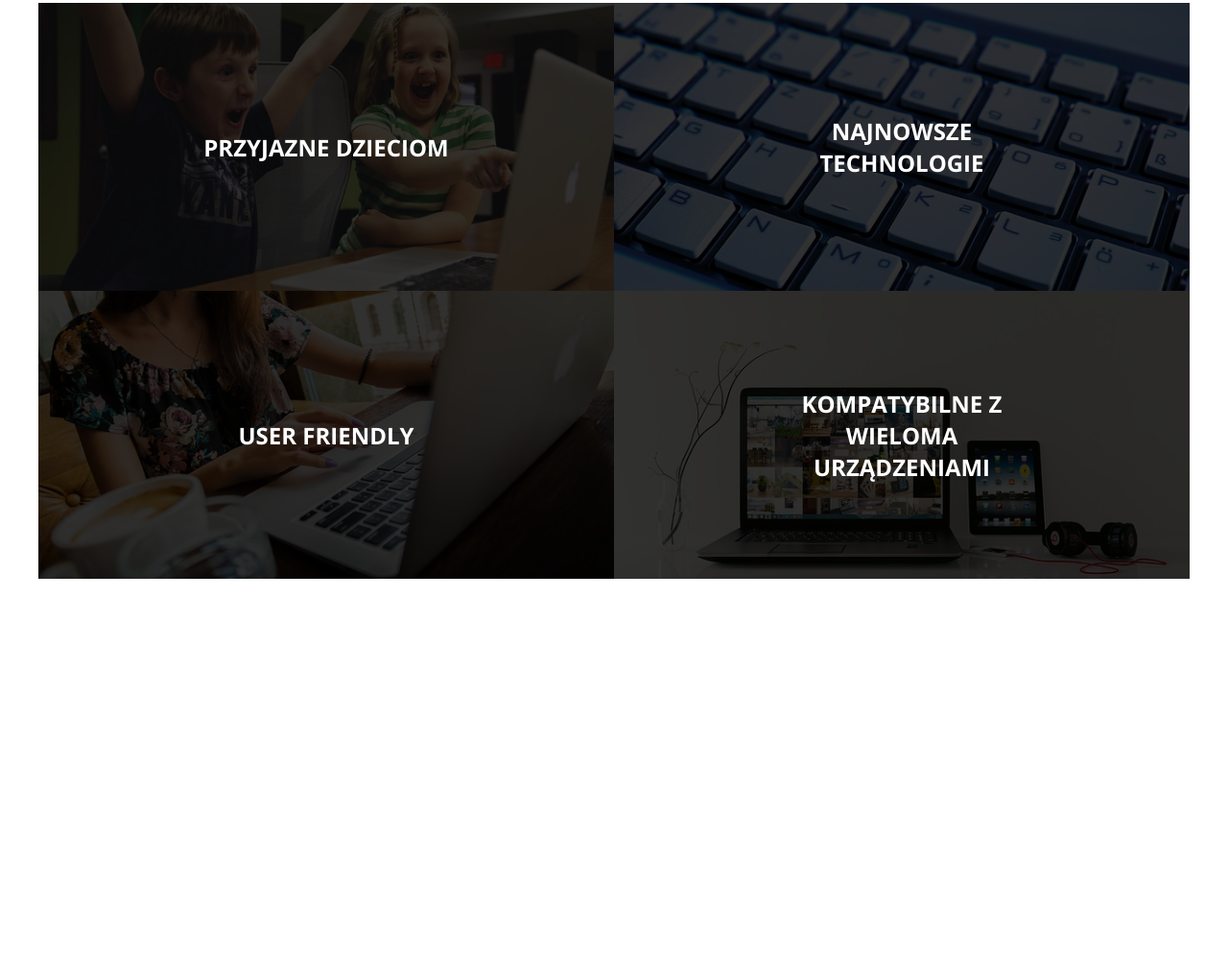
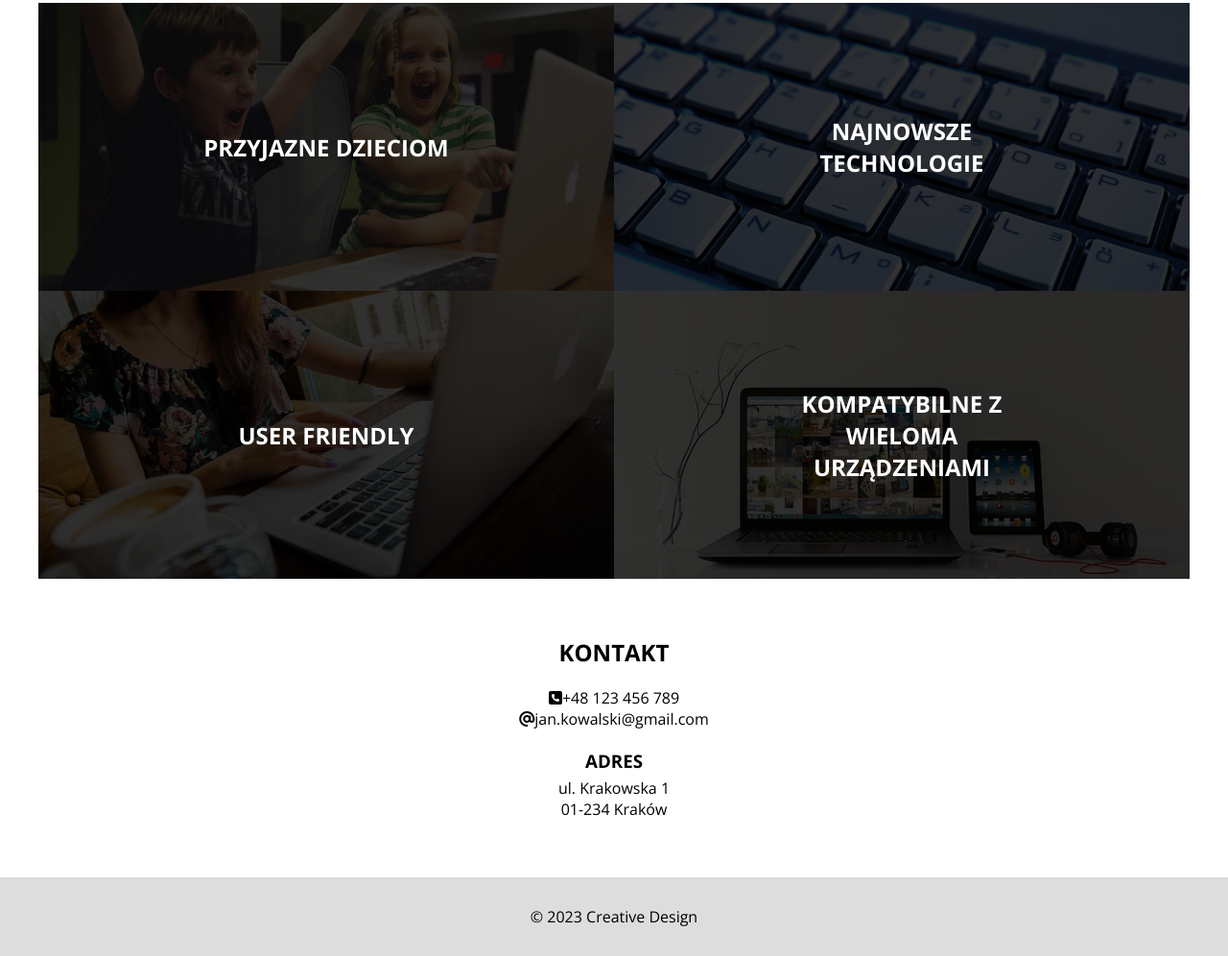
Before and after one commit to justynaboesche/MMC-school-website-2, a plain HTML site: page index.html in a window 1280 px wide. Shown: the part 759-1755 px from the top of the page at 96% size. Before the commit the page ends 1422 px from the top, so only its background shows below. Drawn offline with nearby package versions, Linux system fonts and the light colour scheme.

Commit message:
section contact and footer created and styled

```diff
--- a/css/main.css
+++ b/css/main.css
@@ -121,6 +121,21 @@ main {
 	background-image: url('../img/laptop-1483974_640.jpg');
 }
 
+.contact {
+	text-align: center;
+}
+
+.contact h3 {
+	margin: 20px 0 5px;
+	text-transform: uppercase;
+}
+
+footer {
+	text-align: center;
+	padding: 30px 10px;
+	background-color: #ddd;
+}
+
 @media (min-width: 768px) {
 	.burger-icon {
 		display: none;
--- a/index.html
+++ b/index.html
@@ -32,7 +32,7 @@
         </div>
     </header>
     <main>
-        <section class="aboutus wrapper">
+        <section class="about-us wrapper">
             <h2 class="section-title">o nas</h2>
             <p class="about-us-info">Lorem ipsum dolor sit, amet consectetur adipisicing elit. Sed minus recusandae
                 saepe distinctio quae maxime nisi, dolore consequuntur voluptates enim repudiandae id optio repellat
@@ -70,12 +70,21 @@
                     </div>
                 </div>
             </div>
+        </section>
 
-
+        <section class="contact wrapper">
+            <h2 class="section-title">kontakt</h2>
+            <p class="contact-info"><i class="fa-solid fa-square-phone"></i>+48 123 456 789</p>
+            <p class="contact-info"><i class="fa-solid fa-at"></i>jan.kowalski@gmail.com</p>
+            <h3>Adres</h3>
+            <p>ul. Krakowska 1</p>
+            <p>01-234 Kraków</p>
         </section>
 
     </main>
-    <footer></footer>
+    <footer>
+        <p> &copy; 2023 Creative Design</p>
+    </footer>
 </body>
 
 </html>
```
